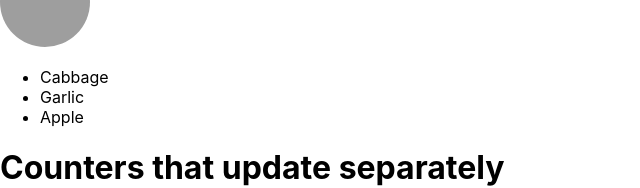
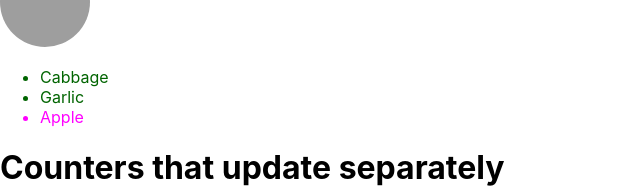
Before and after one commit to sreerag-girijan-aspire/HTML, a React (Create React App) app in the folder REACT/2025_01_13/first-app/: page / in a window 1280 px wide. Shown: the part 351-539 px from the top of the page, without its empty margins (0-640 px from the left). Built offline with nearby package versions, Linux system fonts and the light colour scheme; grey boxes are pictures that could not be loaded.

Commit message:
Update List component to include isFruit property and style list items accordingly

```diff
--- a/REACT/2025_01_13/first-app/src/List.js
+++ b/REACT/2025_01_13/first-app/src/List.js
@@ -1,13 +1,16 @@
 
 
 const products = [
-    { title: 'Cabbage', id: 1 },
-    { title: 'Garlic', id: 2 },
-    { title: 'Apple', id: 3 },
+    { title: 'Cabbage', isFruit: false, id: 1 },
+    { title: 'Garlic', isFruit: false, id: 2 },
+    { title: 'Apple', isFruit: true, id: 3 },
   ];
 export default function List(){
   const listItems = products.map(product =>
-    <li key={product.id}>
+    <li key={product.id}
+    style={{
+        color: product.isFruit ? 'magenta' : 'darkgreen'
+      }}>
       {product.title}
     </li>
   );
```
